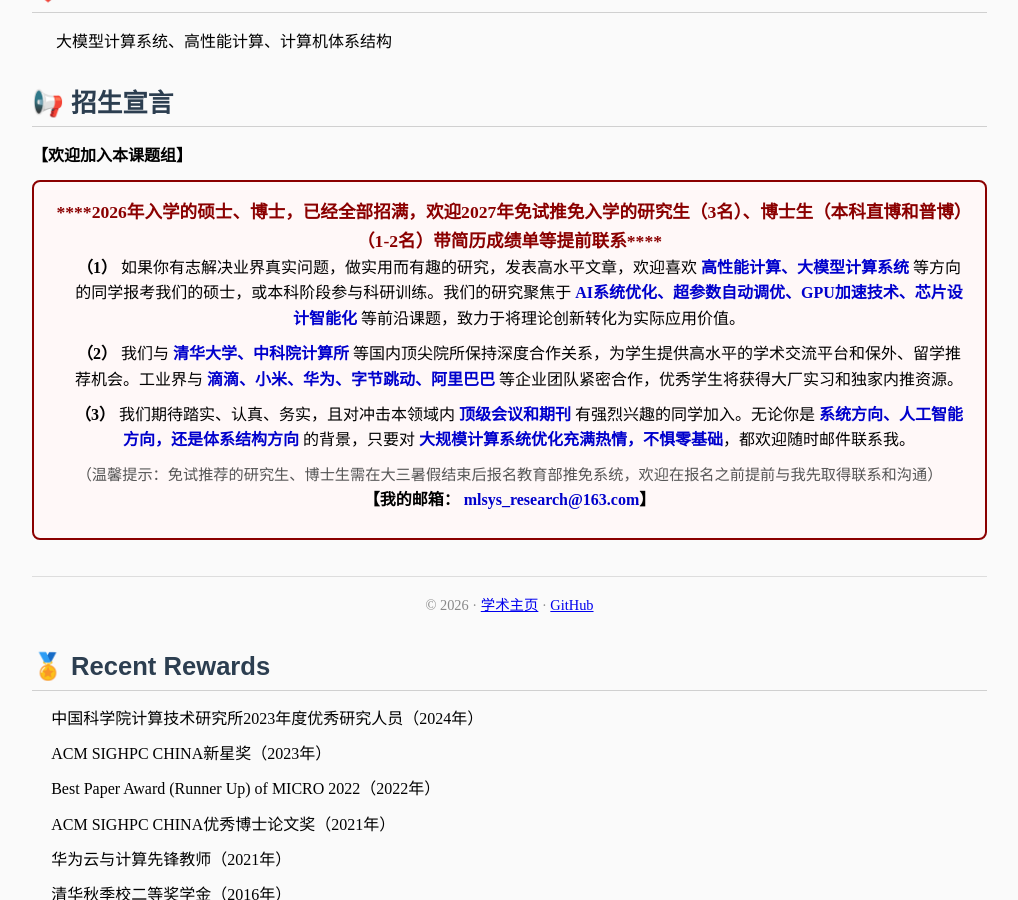
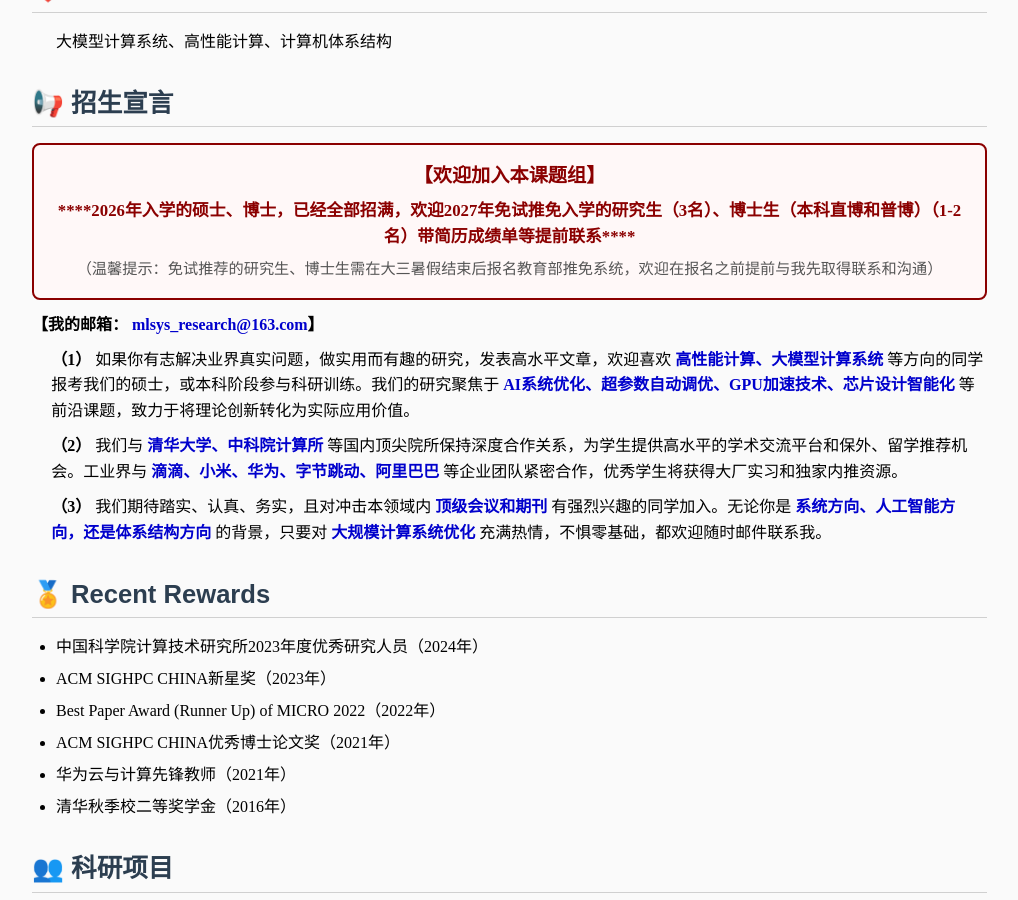
Before and after one commit to mlsys-research-jedy/mlsys-research-jedy.github.io, a Jekyll site: the page index.html, which Jekyll copies as it is, in a window 1280 px wide and 900 px high, scrolled down 554 px. Shown: the whole window, without its empty margins (123-1141 px from the left). Built offline with Jekyll 4.4.1, drawn with Linux system fonts in a browser that asks for light colours.

Commit message:
Update index.html

```diff
--- a/index.html
+++ b/index.html
@@ -125,22 +125,27 @@
     </div>
 
 
-  <!-- ==================== 招生宣言 ==================== -->
+<!-- ==================== 招生宣言 ==================== -->
 <div class="section recruit-section">
     <div class="section-title">📢 招生宣言</div>
-    <p><strong>【欢迎加入本课题组】</strong></p>
-<div style="border: 2px solid #8B0000; text-align: center; padding: 16px 20px; border-radius: 8px; margin: 12px 0; background-color: #fff8f8;">
-    <p style="margin: 0; font-weight: bold; color: #8B0000; font-size: 1.1em;">****2026年入学的硕士、博士，已经全部招满，欢迎2027年免试推免入学的研究生（3名）、博士生（本科直博和普博）（1-2名）带简历成绩单等提前联系****</p>    <ul>
+
+    <!-- 条幅：包含 【欢迎加入本课题组】 + 带星号通知 -->
+    <div style="border: 2px solid #8B0000; text-align: center; padding: 16px 20px; border-radius: 8px; margin: 12px 0; background-color: #fff8f8;">
+        <p style="margin: 0 0 6px 0; font-weight: bold; color: #8B0000; font-size: 1.2em;">【欢迎加入本课题组】</p>
+        <p style="margin: 0; font-weight: bold; color: #8B0000; font-size: 1.05em;">****2026年入学的硕士、博士，已经全部招满，欢迎2027年免试推免入学的研究生（3名）、博士生（本科直博和普博）（1-2名）带简历成绩单等提前联系****</p>
+        <p style="margin: 6px 0 0 0; color: #555; font-size: 0.95em;">（温馨提示：免试推荐的研究生、博士生需在大三暑假结束后报名教育部推免系统，欢迎在报名之前提前与我先取得联系和沟通）</p>
+    </div>
+
+    <!-- 邮箱：普通正文，保持原有样式 -->
+    <p><strong>【我的邮箱： <span style="color:#0000cc;">mlsys_research@163.com</span>】</strong></p>
+
+    <!-- 列表项：无黑点，仅保留编号 -->
+    <ul>
         <li><strong>（1）</strong> 如果你有志解决业界真实问题，做实用而有趣的研究，发表高水平文章，欢迎喜欢 <strong style="color:#0000cc;">高性能计算、大模型计算系统</strong> 等方向的同学报考我们的硕士，或本科阶段参与科研训练。我们的研究聚焦于 <strong style="color:#0000cc;">AI系统优化、超参数自动调优、GPU加速技术、芯片设计智能化</strong> 等前沿课题，致力于将理论创新转化为实际应用价值。</li>
         <li><strong>（2）</strong> 我们与 <strong style="color:#0000cc;">清华大学、中科院计算所</strong> 等国内顶尖院所保持深度合作关系，为学生提供高水平的学术交流平台和保外、留学推荐机会。工业界与 <strong style="color:#0000cc;">滴滴、小米、华为、字节跳动、阿里巴巴</strong> 等企业团队紧密合作，优秀学生将获得大厂实习和独家内推资源。</li>
-        <li><strong>（3）</strong> 我们期待踏实、认真、务实，且对冲击本领域内 <strong style="color:#0000cc;">顶级会议和期刊</strong> 有强烈兴趣的同学加入。无论你是 <strong style="color:#0000cc;">系统方向、人工智能方向，还是体系结构方向</strong> 的背景，只要对 <strong style="color:#0000cc;">大规模计算系统优化充满热情，不惧零基础</strong>，都欢迎随时邮件联系我。</li>
+        <li><strong>（3）</strong> 我们期待踏实、认真、务实，且对冲击本领域内 <strong style="color:#0000cc;">顶级会议和期刊</strong> 有强烈兴趣的同学加入。无论你是 <strong style="color:#0000cc;">系统方向、人工智能方向，还是体系结构方向</strong> 的背景，只要对 <strong style="color:#0000cc;">大规模计算系统优化</strong> 充满热情，不惧零基础，都欢迎随时邮件联系我。</li>
     </ul>
-<p style="margin: 6px 0 0 0; color: #555; font-size: 0.95em;">（温馨提示：免试推荐的研究生、博士生需在大三暑假结束后报名教育部推免系统，欢迎在报名之前提前与我先取得联系和沟通）</p>    <p><strong>【我的邮箱： <span style="color:#0000cc;">mlsys_research@163.com</span>】</strong></p>
 </div>
-
-    <div class="footer">
-        © 2026 · <a href="https://mlsys-research-jedy.github.io" target="_blank">学术主页</a> · <a href="https://github.com/mlsys-research-jedy" target="_blank">GitHub</a>
-    </div>
 
 
 
```
